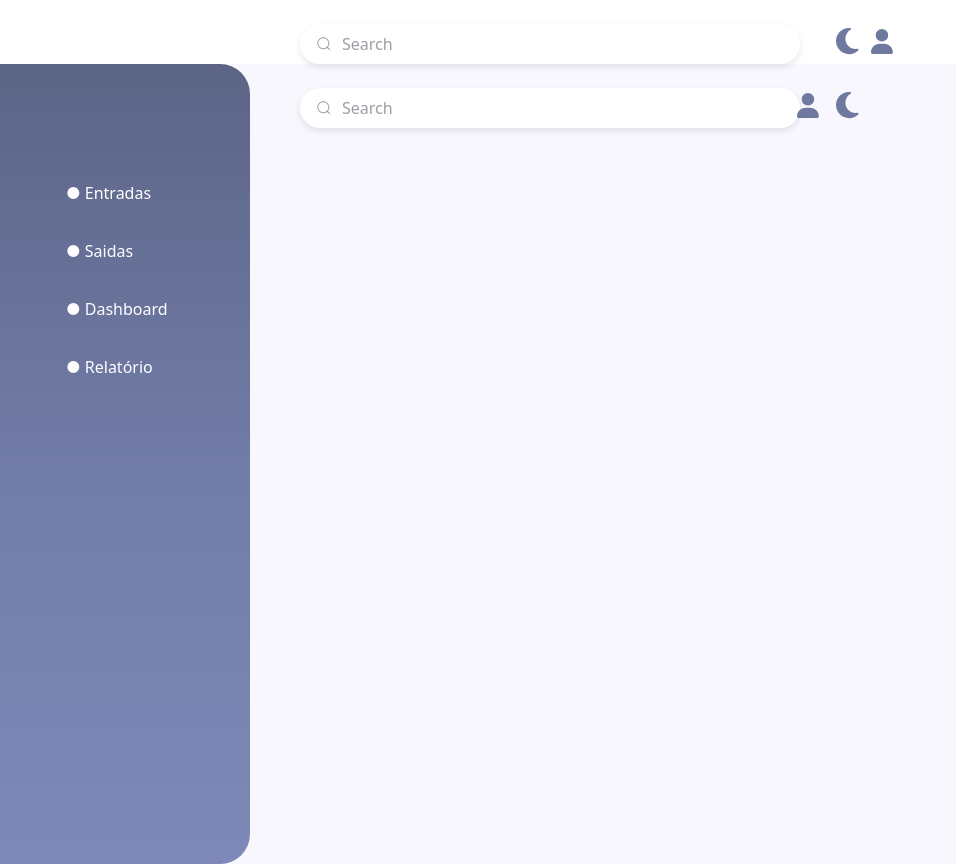
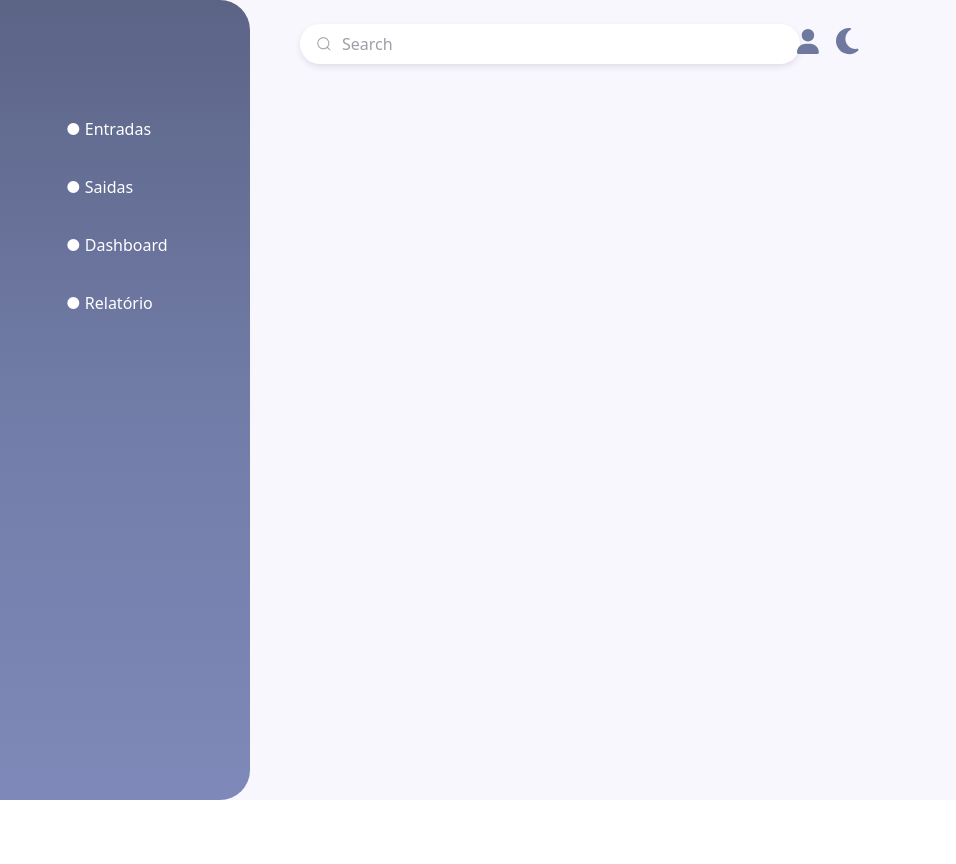
Before and after one commit to biancacostamelo/sistema-financeiro, a React (Create React App) app in the folder sistema/: page / in a window 1280 px wide. Shown: the whole page, without its empty margins (0-956 px from the left). After the commit the page ends 800 px from the top, so only its background shows below. Built offline with nearby package versions, Linux system fonts and the light colour scheme.

Commit message:
modificando estrutura da pagina

```diff
--- a/sistema/src/components/sidebar.jsx
+++ b/sistema/src/components/sidebar.jsx
@@ -2,9 +2,9 @@ import React from "react";
 import { Link } from "react-router-dom/cjs/react-router-dom";
 import { useEffect } from "react";
 import '../css/style.css'
-import { FontAwesomeIcon } from '@fortawesome/react-fontawesome'
-import { faMoon } from '@fortawesome/free-solid-svg-icons';
-import { faUser } from '@fortawesome/free-solid-svg-icons';
+// import { FontAwesomeIcon } from '@fortawesome/react-fontawesome'
+// import { faMoon } from '@fortawesome/free-solid-svg-icons';
+// import { faUser } from '@fortawesome/free-solid-svg-icons';
 
 const Sidebar = () => {
     useEffect(() => {
@@ -24,15 +24,14 @@ const Sidebar = () => {
 
     return (
         <>
-            <div id="viewport">
-                <div className="navbarmenu">
+                {/* <div className="navbarmenu">
                     <div className="group ml-2 mt-4">
                         <svg className="icon " aria-hidden="true" viewBox="0 0 24 24"><g><path d="M21.53 20.47l-3.66-3.66C19.195 15.24 20 13.214 20 11c0-4.97-4.03-9-9-9s-9 4.03-9 9 4.03 9 9 9c2.215 0 4.24-.804 5.808-2.13l3.66 3.66c.147.146.34.22.53.22s.385-.073.53-.22c.295-.293.295-.767.002-1.06zM3.5 11c0-4.135 3.365-7.5 7.5-7.5s7.5 3.365 7.5 7.5-3.365 7.5-7.5 7.5-7.5-3.365-7.5-7.5z"></path></g></svg>
                         <input placeholder="Search" type="search" class="pesquisa mr-5" />
                         <button className="iconMoon"><FontAwesomeIcon icon={faMoon} style={{height:30+'px' , color:'#6F799F'}}/></button>
-                        <button className="iconMoon fr"><FontAwesomeIcon icon={faUser} style={{color:'#6F799F', height:25+'px'}}/></button>
+                        <button className="iconUser fr"><FontAwesomeIcon icon={faUser} style={{color:'#6F799F', height:25+'px'}}/></button>
                     </div>
-                </div>
+                </div> */}
                 <div id="sidebar">
                     <div className="menu">
                         <div className="areaMenu p-3" >
@@ -49,7 +48,6 @@ const Sidebar = () => {
                         </div>
                     </div>
                 </div>
-            </div>
         </>
     )
 }
```
